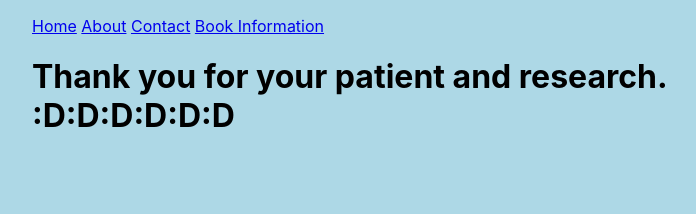
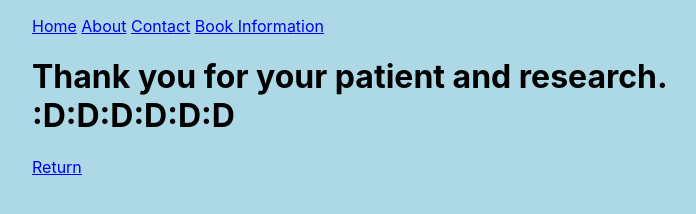
Before and after one commit to Hugo-322/Hugo-Cheang_31_libary, an Eleventy site: page thankyou.html in a window 1280 px wide. Shown: the whole page, without its empty margins (258-954 px from the left). Built offline with nearby package versions, Linux system fonts and the light colour scheme; Eleventy itself is replaced by a stand-in of ours; files that its build step writes are made by us from their sources.

Commit message:
Update thankyou.html

```diff
--- a/thankyou.html
+++ b/thankyou.html
@@ -5,3 +5,5 @@ layout: layout.html
 <h1>
 Thank you for your patient and research. :D:D:D:D:D:D
 </h1>
+<p>
+  <a href="/about.html">Return</a>
```
